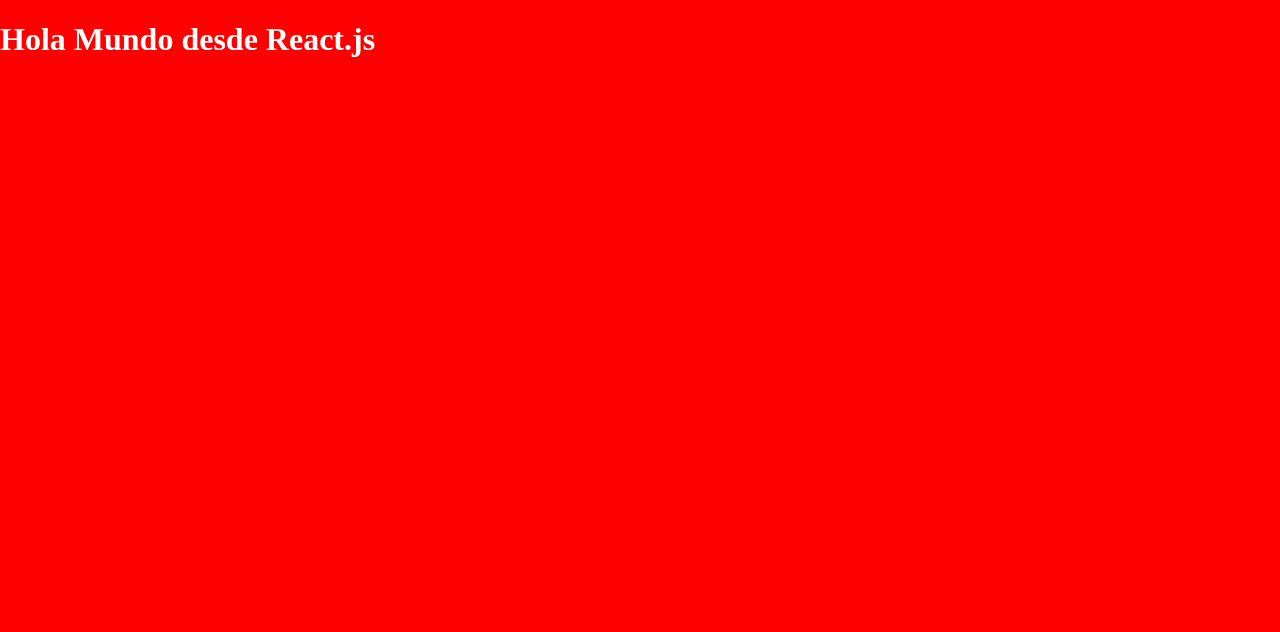
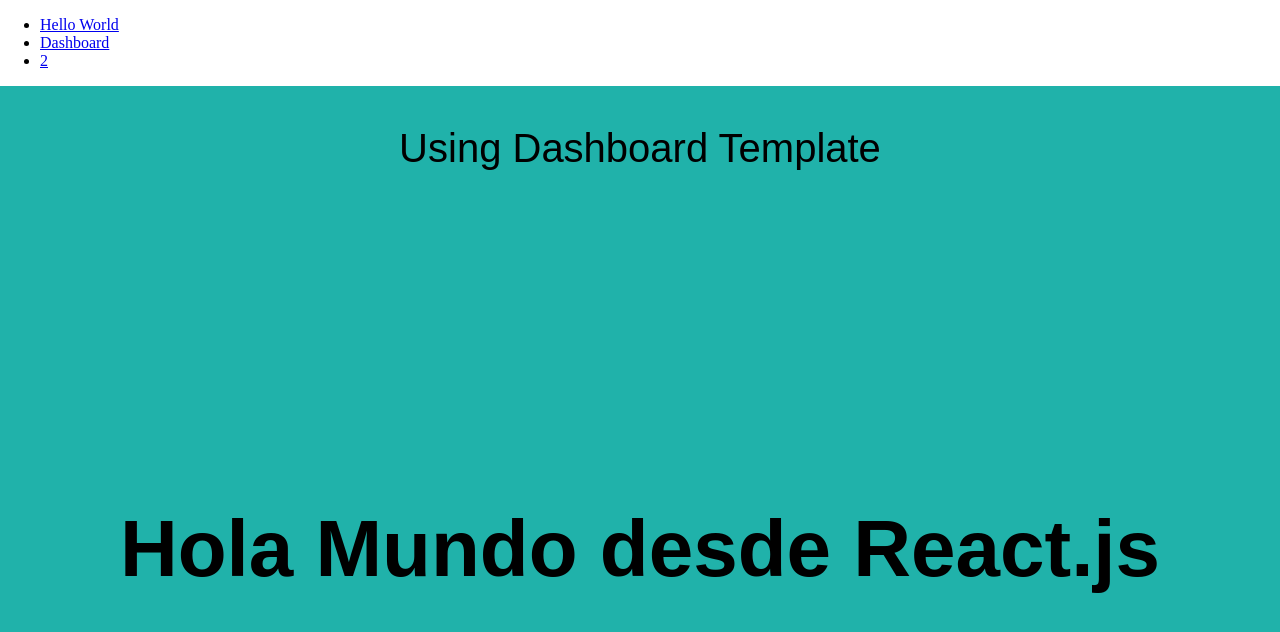
Before and after one commit to behagoras/dashboard-react, a React app: page /dashboard in a window 1280 px wide. Shown: the top 632 px of the page. Built offline with nearby package versions, Linux system fonts and the light colour scheme.

Commit message:
Adding React Router and styled components

```diff
--- a/package.json
+++ b/package.json
@@ -25,8 +25,12 @@
     "url": "https://github.com/behagoras/dashboard-react/issues"
   },
   "dependencies": {
+    "history": "^4.10.1",
     "react": "^16.9.0",
-    "react-dom": "^16.9.0"
+    "react-dom": "^16.9.0",
+    "react-router": "^5.1.2",
+    "react-router-dom": "^5.1.2",
+    "styled-components": "^4.4.1"
   },
   "devDependencies": {
     "@babel/core": "^7.6.0",
--- a/src/assets/styles/App.scss
+++ /dev/null
@@ -1,6 +0,0 @@
-
-body{
-    margin: 0;
-    background-color: red;
-    color: white;
-}
--- a/src/index.js
+++ b/src/index.js
@@ -1,7 +1,5 @@
 import React from 'react';
 import ReactDOM from 'react-dom';
-import HelloWorld from './components/HelloWorld'
+import App from './routes/App';
 
-
-
-ReactDOM.render(<HelloWorld />, document.getElementById('app'));
+ReactDOM.render(<App />, document.getElementById('app'));
--- /dev/null
+++ b/src/layouts/Dashboard.jsx
@@ -0,0 +1,24 @@
+import React from 'react';
+import styled from 'styled-components';
+
+const Container = styled.div`
+  background: lightseagreen;
+  display: grid;
+  grid-template-columns:1;
+  min-height: 100vh;
+  margin: 0 auto;
+  font-size: 40px;
+  font-family: Arial, Helvetica, sans-serif;
+  text-align:center;
+`;
+
+const Dashboard = (props) => {
+  return (
+    <Container>
+      <p>Using Dashboard Template</p>
+      {props.children}
+    </Container>
+  );
+};
+
+export default Dashboard;
--- /dev/null
+++ b/src/routes/App.jsx
@@ -0,0 +1,58 @@
+import React from 'react';
+import {
+  BrowserRouter as Router,
+  Switch,
+  Route,
+  Link,
+} from 'react-router-dom';
+
+import { createGlobalStyle } from 'styled-components';
+import Dashboard from '../layouts/Dashboard';
+import HelloWorld from '../components/HelloWorld';
+
+const GlobalStyle = createGlobalStyle`
+  body {
+    margin:0;
+    padding:0;
+  }
+`;
+
+const App = () => {
+  return (
+    <Router>
+      <div>
+        <nav>
+          <ul>
+            <li>
+              <Link to="/">Hello World</Link>
+            </li>
+            <li>
+              <GlobalStyle />
+              <Link to="/dashboard">Dashboard</Link>
+            </li>
+            <li>
+              <Link to="/2">2</Link>
+            </li>
+          </ul>
+        </nav>
+
+        {/* Switch for every page with layout dashboard */}
+
+        <Switch>
+          <Route path="/dashboard" exact>
+            <Dashboard>
+              <HelloWorld />
+            </Dashboard>
+          </Route>
+          <Route path="/" exact component={HelloWorld} />
+        </Switch>
+        <Switch>
+          <Route path="/2" exact component={HelloWorld} />
+          <Route path="/3" exact component={HelloWorld} />
+        </Switch>
+      </div>
+    </Router>
+  );
+};
+
+export default App;
--- /dev/null
+++ b/src/routes/App.scss
@@ -0,0 +1,5 @@
+body{
+    margin: 0;
+    padding: 0;
+
+}
--- a/webpack.config.js
+++ b/webpack.config.js
@@ -6,10 +6,10 @@
   entry: './src/index.js',
   output: {
     path: path.resolve(__dirname, 'dist'),
-        filename: 'bundle.js'
+    filename: 'bundle.js',
   },
   resolve: {
-        extensions: ['.js', '.jsx']
+    extensions: ['.js', '.jsx'],
   },
   module: {
     rules: [
@@ -17,15 +17,15 @@
         test: /\.(js|jsx)$/,
         exclude: /node_modules/,
         use: {
-                    loader: 'babel-loader'
-                }
+          loader: 'babel-loader',
+        },
       },
       {
         test: /\.html$/,
         use: [
           {
             loader: 'html-loader',
-                    }
+          },
         ],
       },
       {
@@ -35,10 +35,10 @@
             loader: MiniCssExtractPlugin.loader,
           },
           'css-loader',
-                    'sass-loader'
-                ]
-            }
-        ]
+          'sass-loader',
+        ],
+      },
+    ],
   },
   plugins: [
     new HtmlWebpackPlugin({
```
Also changed, not shown: src/components/ErrorBoundary.jsx (added, +37 -0 lines), src/components/HelloWorld.jsx (+3 -5 lines), 1 other file (tests, documents, lock files or other folders). Lines whose indentation alone changed are shown as unchanged.
